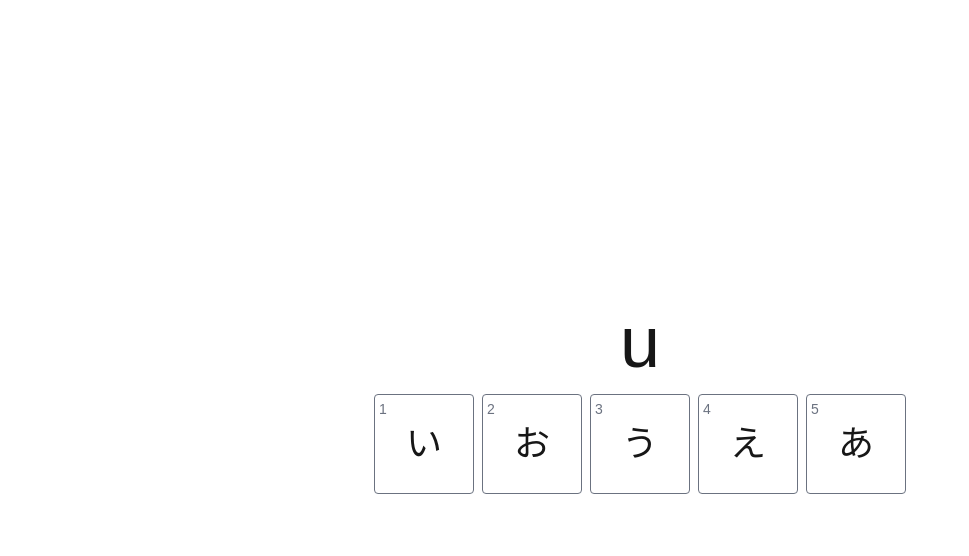
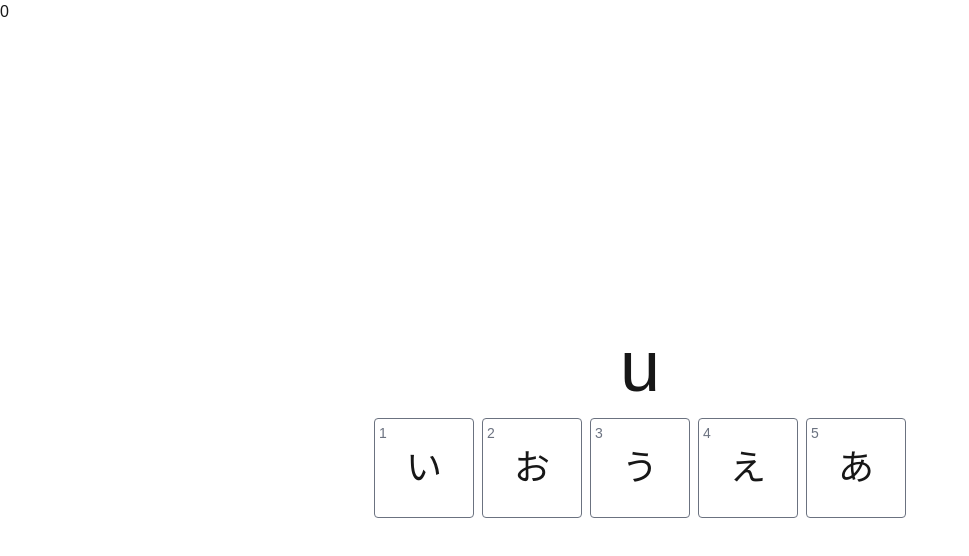
Before and after one commit to PeterPoterek/hira-kata, a Next.js app: page / in a window 1280 px wide. Shown: the top 556 px of the page, without its empty margins (0-969 px from the left). Built offline with nearby package versions, Linux system fonts and the light colour scheme.

Commit message:
zustand store

```diff
--- a/app/page.tsx
+++ b/app/page.tsx
@@ -1,10 +1,13 @@
 import Quiz from "@/components/quiz/Quiz"
-
+import QuizProgress from "@/components/quiz/QuizProgress";
 
 
 const page = () => {
+
+
     return (
         <div>
+            <QuizProgress/>
             <Quiz/>
         </div>
     );
--- /dev/null
+++ b/components/quiz/QuizProgress.tsx
@@ -0,0 +1,15 @@
+"use client"
+
+import useQuizStore from "@/store/quizStore";
+
+const QuizProgress = () => {
+    const { progress, increase } = useQuizStore()
+
+    return (
+        <div>
+            {progress}
+        </div>
+    );
+};
+
+export default QuizProgress;
--- a/package.json
+++ b/package.json
@@ -12,7 +12,8 @@
     "next": "15.1.7",
     "react": "^19.0.0",
     "react-dom": "^19.0.0",
-    "wanakana": "^5.3.1"
+    "wanakana": "^5.3.1",
+    "zustand": "^5.0.3"
   },
   "devDependencies": {
     "@eslint/eslintrc": "^3",
--- /dev/null
+++ b/store/quizStore.ts
@@ -0,0 +1,14 @@
+import { create } from 'zustand'
+
+
+interface QuizState {
+    progress: number
+    increase: (by: number) => void
+}
+
+const useQuizStore = create<QuizState>()((set) => ({
+    progress: 0,
+    increase: (by) => set((state) => ({ progress: state.progress + by })),
+}))
+
+export default useQuizStore;
```
Also changed, not shown: 1 other file (tests, documents, lock files or other folders).
